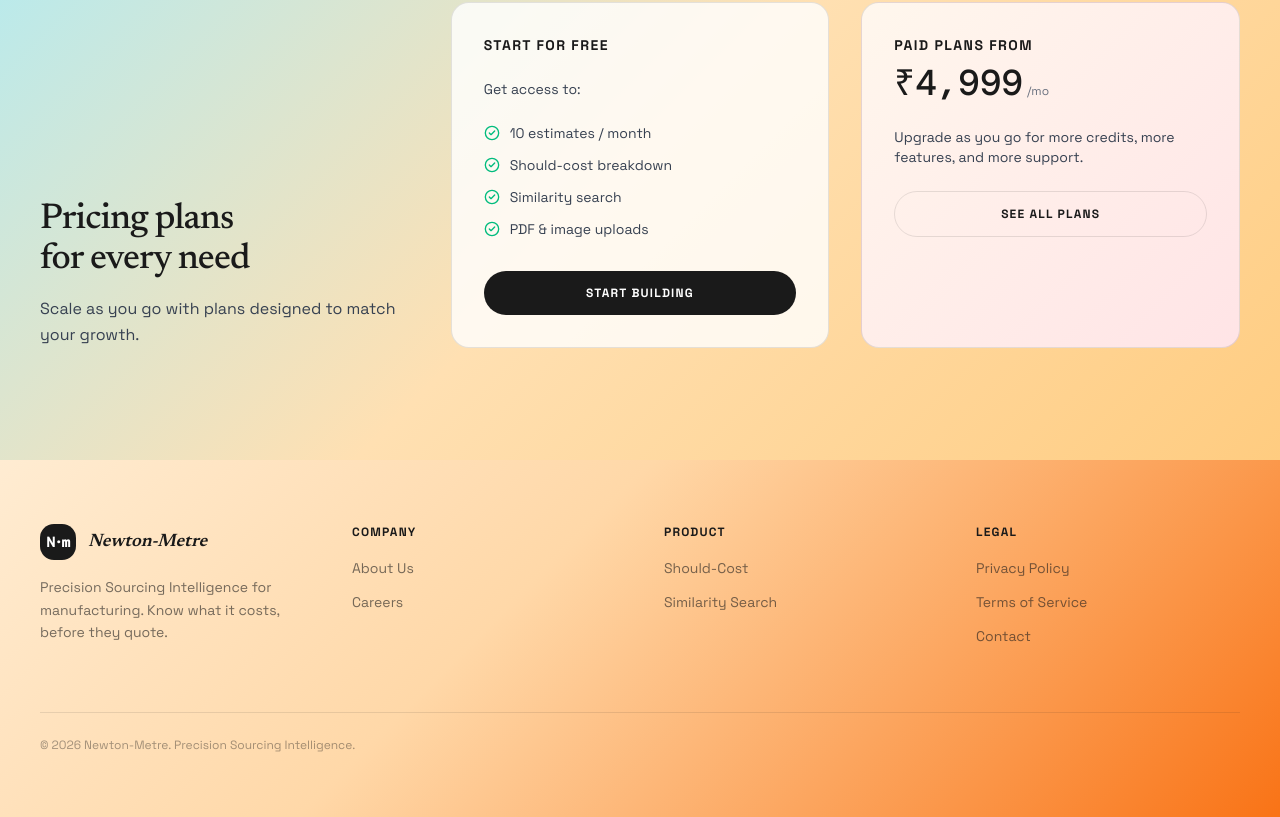
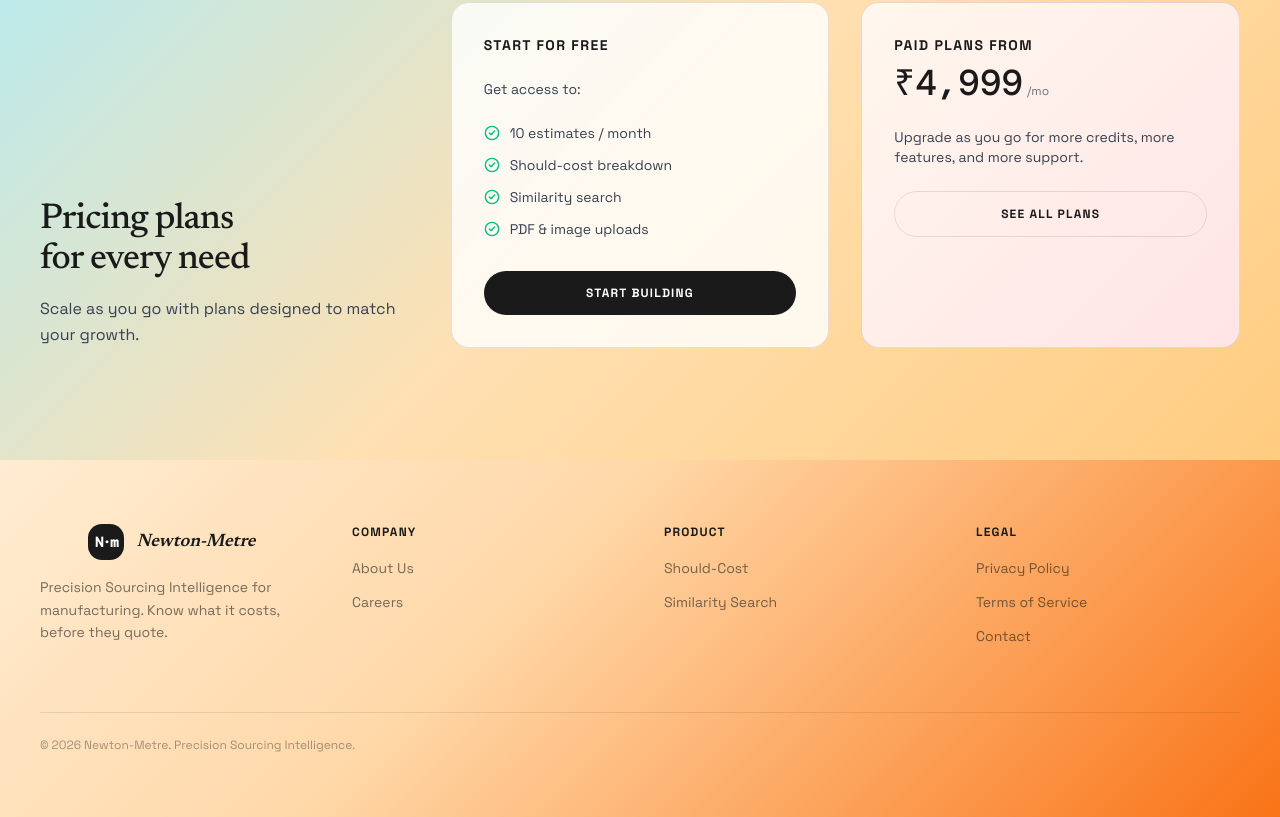
Before and after one commit to chandananvithahr/newton-metre, a Next.js app in the folder frontend/: page / in a window 1280 px wide. Shown: the part 6141-6958 px from the top of the page. Built offline with nearby package versions, Linux system fonts and the light colour scheme; no server answers.

Commit message:
fix: center logo in footer

```diff
--- a/frontend/src/app/page.tsx
+++ b/frontend/src/app/page.tsx
@@ -461,7 +461,7 @@
       <div className="max-w-[1200px] mx-auto relative z-10">
         <div className="grid md:grid-cols-4 gap-12 mb-16">
           <div>
-            <div className="flex items-center gap-3 mb-4">
+            <div className="flex items-center justify-center gap-3 mb-4">
               <div className="relative w-9 h-9 flex items-center justify-center">
                 <div className="absolute inset-0 bg-[#1a1a1a] rounded-xl" />
                 <span className="relative text-white font-mono font-bold text-sm tracking-tighter">N·m</span>
```
